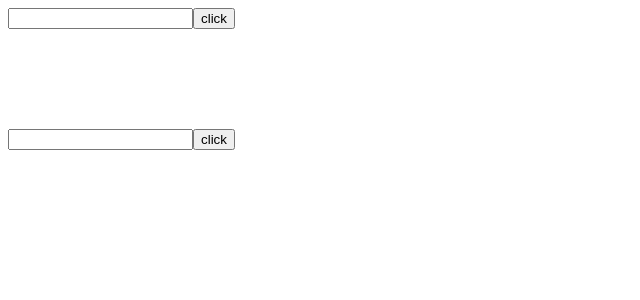
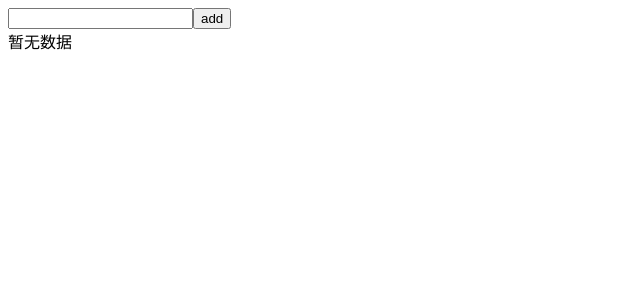
Before and after one commit to BudWang823/my-first-react, a React (Create React App) app: page / in a window 1280 px wide. Shown: the top 300 px of the page, without its empty margins (0-640 px from the left). Built offline with nearby package versions, Linux system fonts and the light colour scheme.

Commit message:
todolist

```diff
--- /dev/null
+++ b/src/01-base/07-todolist.js
@@ -0,0 +1,62 @@
+import React, {Component} from "react";
+
+export default class App extends Component {
+	constructor() {
+		super();
+		this.state = {
+			todoList: [],
+			count: 0
+		}
+	}
+
+	input = React.createRef()
+	handleAddTodo = () => {
+		const input = this.input.current
+		if (!input.value) {
+			alert('请输入')
+			return
+		}
+		this.setState({
+			todoList: [...this.state.todoList, {id: (this.state.count + 1).toString(), text: input.value}],
+			count: this.state.count + 1
+		})
+		input.value = ''
+		input.focus()
+	}
+	handleDelTodo = (item, index) => {
+		const {todoList} = this.state
+		todoList.splice(index,1)
+		this.setState({
+			todoList
+		})
+	}
+
+	render() {
+		const {
+			todoList
+		} = this.state
+		const renderTodoList = todoList.map((item, index) => {
+			return (
+				<li key={item.id}>
+					<span>{`${index + 1}: ${item.text}`}</span>
+					<button onClick={_ => {
+						this.handleDelTodo(item, index)
+					}}>删除
+					</button>
+				</li>
+			)
+		})
+		return (
+			<div>
+				<div>
+					<input ref={this.input} type="text"/>
+					<button onClick={_ => {
+						this.handleAddTodo()
+					}}>add
+					</button>
+				</div>
+				{todoList.length ? <ul>{renderTodoList}</ul> : <div>暂无数据</div>}
+			</div>
+		)
+	}
+}
--- a/src/index.js
+++ b/src/index.js
@@ -6,7 +6,8 @@ import ReactDOM from 'react-dom/client';
 // import App from './01-base/04-组件样式'
 // import App from './01-base/05-事件处理-1'
 // import App from './01-base/05-事件处理-2'
-import App from './01-base/06-ref'
+// import App from './01-base/06-ref'
+import App from './01-base/07-todolist'
 
 const root = ReactDOM.createRoot(document.getElementById('root'));
 root.render(
```
